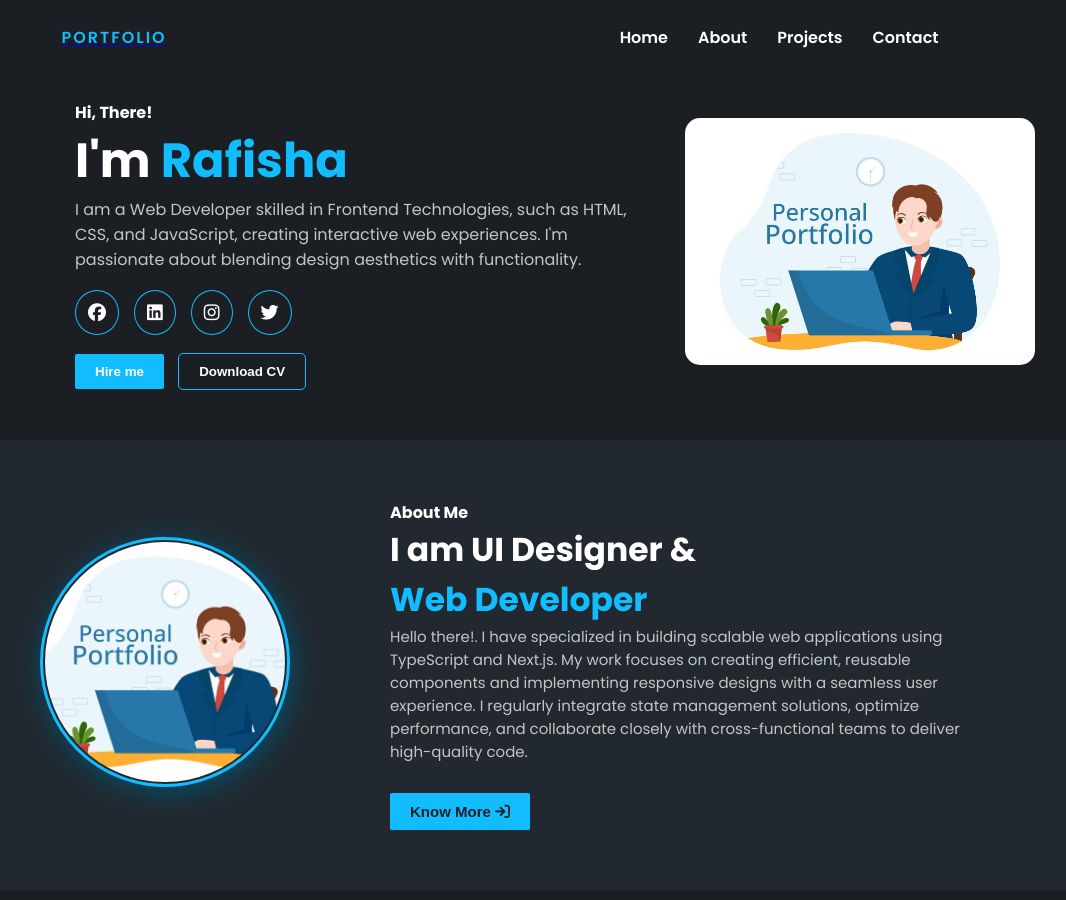
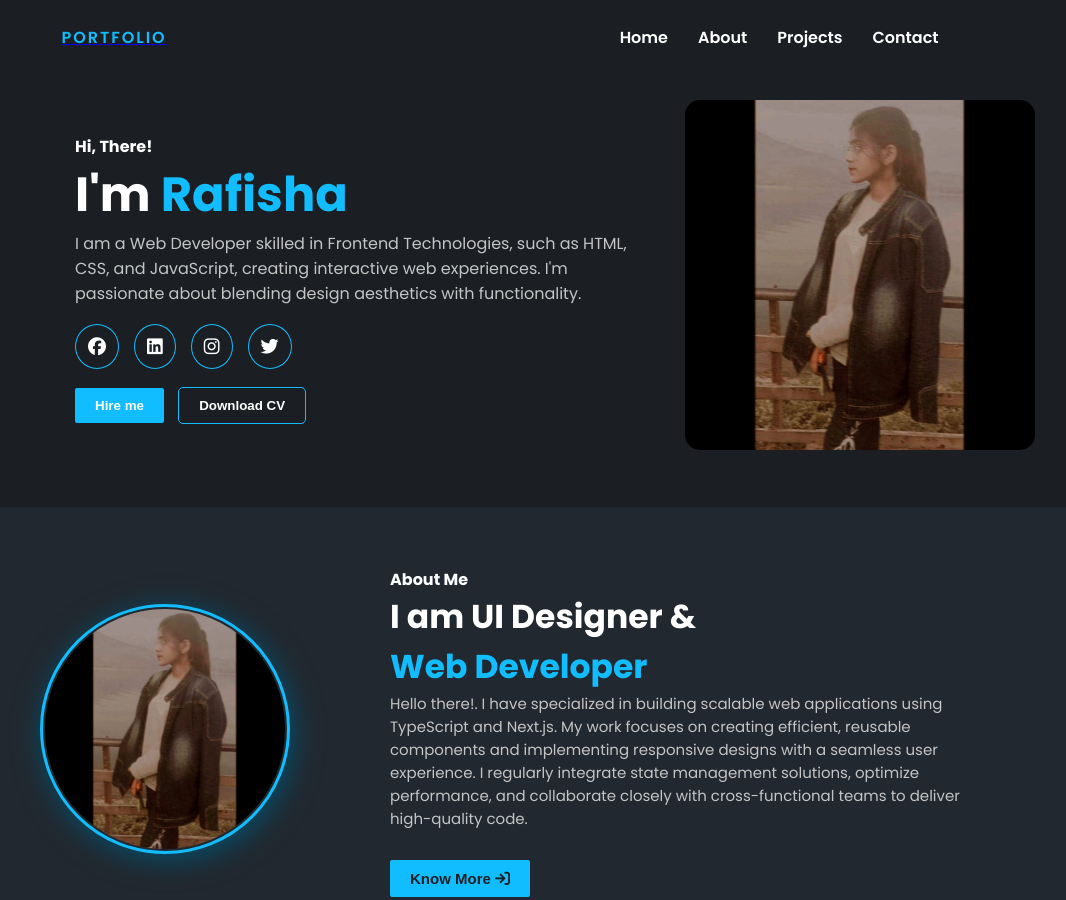
Before and after one commit to SheikhRafisha/SheikhRafisha, a plain HTML site: page index.html in a window 1280 px wide. Shown: the top 900 px of the page, without its empty margins (125-1191 px from the left). Drawn offline with Linux system fonts and the light colour scheme.

Commit message:
add profileadd

```diff
--- a/index.html
+++ b/index.html
@@ -92,7 +92,7 @@
             </div>
 
             <div class="hero-img">
-                <img src="assets/img/rafisha.jpg" alt="Rafisha-portfolio" width="350">
+                <img src="assets/img/rafishaaa.jpeg" alt="Rafisha-portfolio" width="350">
             </div>
         </section>
 
@@ -100,7 +100,7 @@
         <section class="about-section" id="about">
 
             <div class="about-img">
-                <img src="assets/img/Rafisha.jpg" alt="Rafisha-portfolio">
+                <img src="assets/img/rafishaaa.jpeg" alt="Rafisha-portfolio">
             </div>
 
             <div class="about-content">
```
Also changed, not shown: assets/img/Shivam.jpg (deleted), assets/img/rafisha.jpg (deleted).
